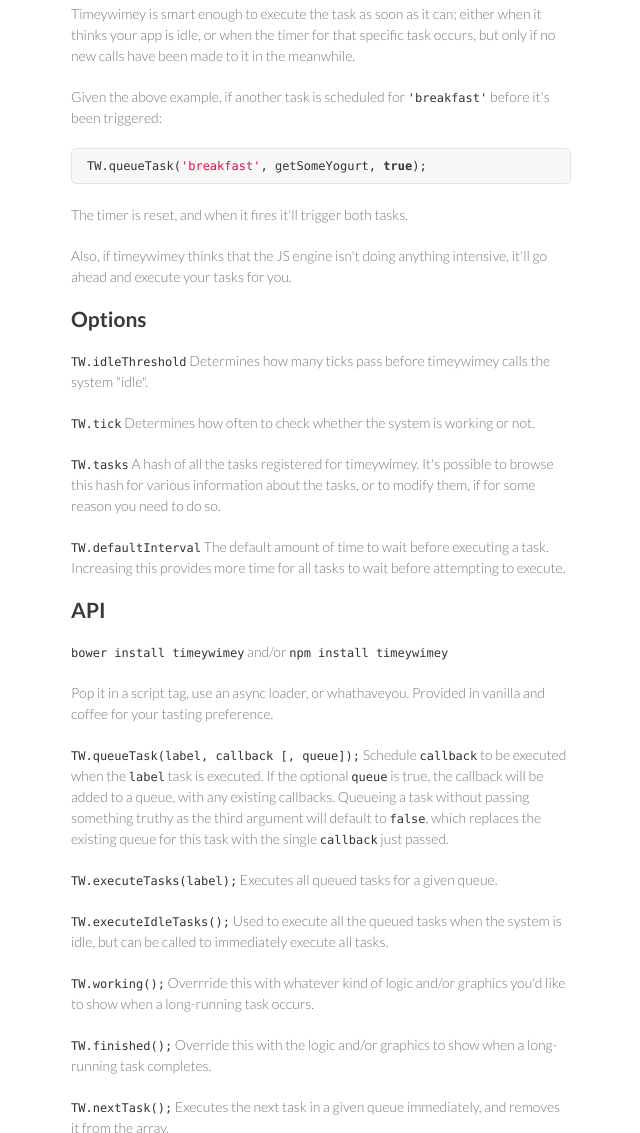
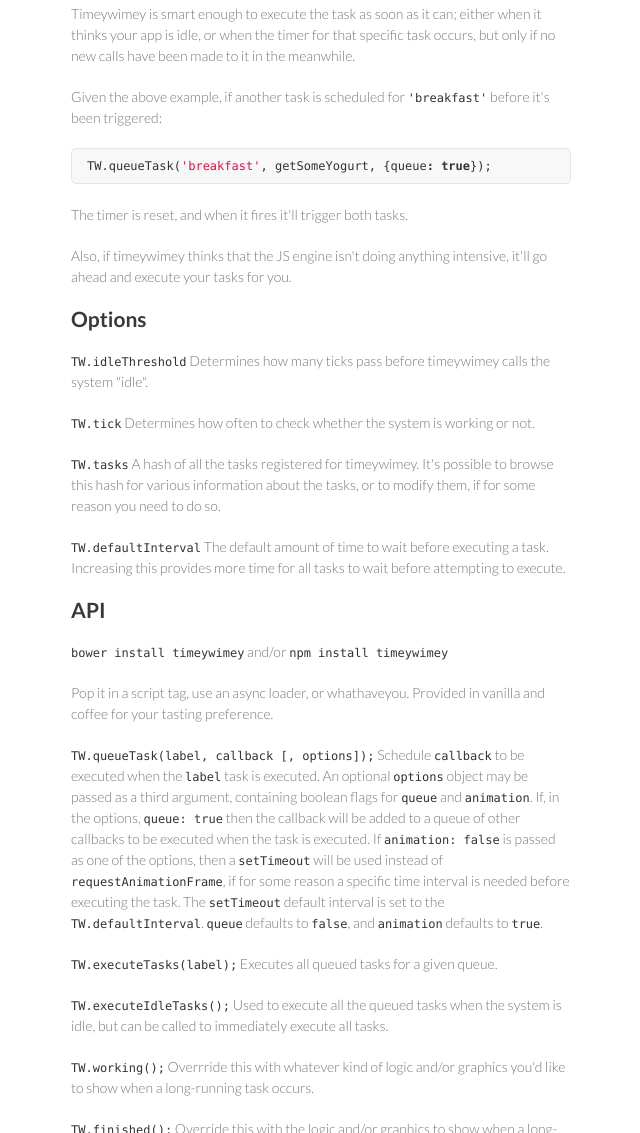
Before and after one commit to StrictlySkyler/timeywimey, a plain HTML site: page index.html in a window 1280 px wide. Shown: the part 852-1985 px from the top of the page, without its empty margins (499-1139 px from the left). Drawn offline with Linux system fonts and the light colour scheme.

```diff
--- a/index.html
+++ b/index.html
@@ -55,7 +55,7 @@
 
 <p>Given the above example, if another task is scheduled for <code>'breakfast'</code> before it's been triggered:</p>
 
-<div class="highlight highlight-javascript"><pre><span class="nx">TW</span><span class="p">.</span><span class="nx">queueTask</span><span class="p">(</span><span class="s1">'breakfast'</span><span class="p">,</span> <span class="nx">getSomeYogurt</span><span class="p">,</span> <span class="kc">true</span><span class="p">);</span>
+<div class="highlight highlight-javascript"><pre><span class="nx">TW</span><span class="p">.</span><span class="nx">queueTask</span><span class="p">(</span><span class="s1">'breakfast'</span><span class="p">,</span> <span class="nx">getSomeYogurt</span><span class="p">,</span> <span class="p">{</span><span class="nx">queue</span><span class="o">:</span> <span class="kc">true</span><span class="p">});</span>
 </pre></div>
 
 <p>The timer is reset, and when it fires it'll trigger both tasks.</p>
@@ -86,8 +86,8 @@
 
 <p>Pop it in a script tag, use an async loader, or whathaveyou.  Provided in vanilla and coffee for your tasting preference.</p>
 
-<p><code>TW.queueTask(label, callback [, queue]);</code>
-Schedule <code>callback</code> to be executed when the <code>label</code> task is executed.  If the optional <code>queue</code> is true, the callback will be added to a queue, with any existing callbacks.  Queueing a task without passing something truthy as the third argument will default to <code>false</code>, which replaces the existing queue for this task with the single <code>callback</code> just passed.</p>
+<p><code>TW.queueTask(label, callback [, options]);</code>
+Schedule <code>callback</code> to be executed when the <code>label</code> task is executed.  An optional <code>options</code> object may be passed as a third argument, containing boolean flags for <code>queue</code> and <code>animation</code>.  If, in the options, <code>queue: true</code> then the callback will be added to a queue of other callbacks to be executed when the task is executed.  If <code>animation: false</code> is passed as one of the options, then a <code>setTimeout</code> will be used instead of <code>requestAnimationFrame</code>, if for some reason a specific time interval is needed before executing the task.  The <code>setTimeout</code> default interval is set to the <code>TW.defaultInterval</code>.  <code>queue</code> defaults to <code>false</code>, and <code>animation</code> defaults to <code>true</code>.</p>
 
 <p><code>TW.executeTasks(label);</code>
 Executes all queued tasks for a given queue.</p>
```
Also changed, not shown: params.json (+1 -1 lines).
